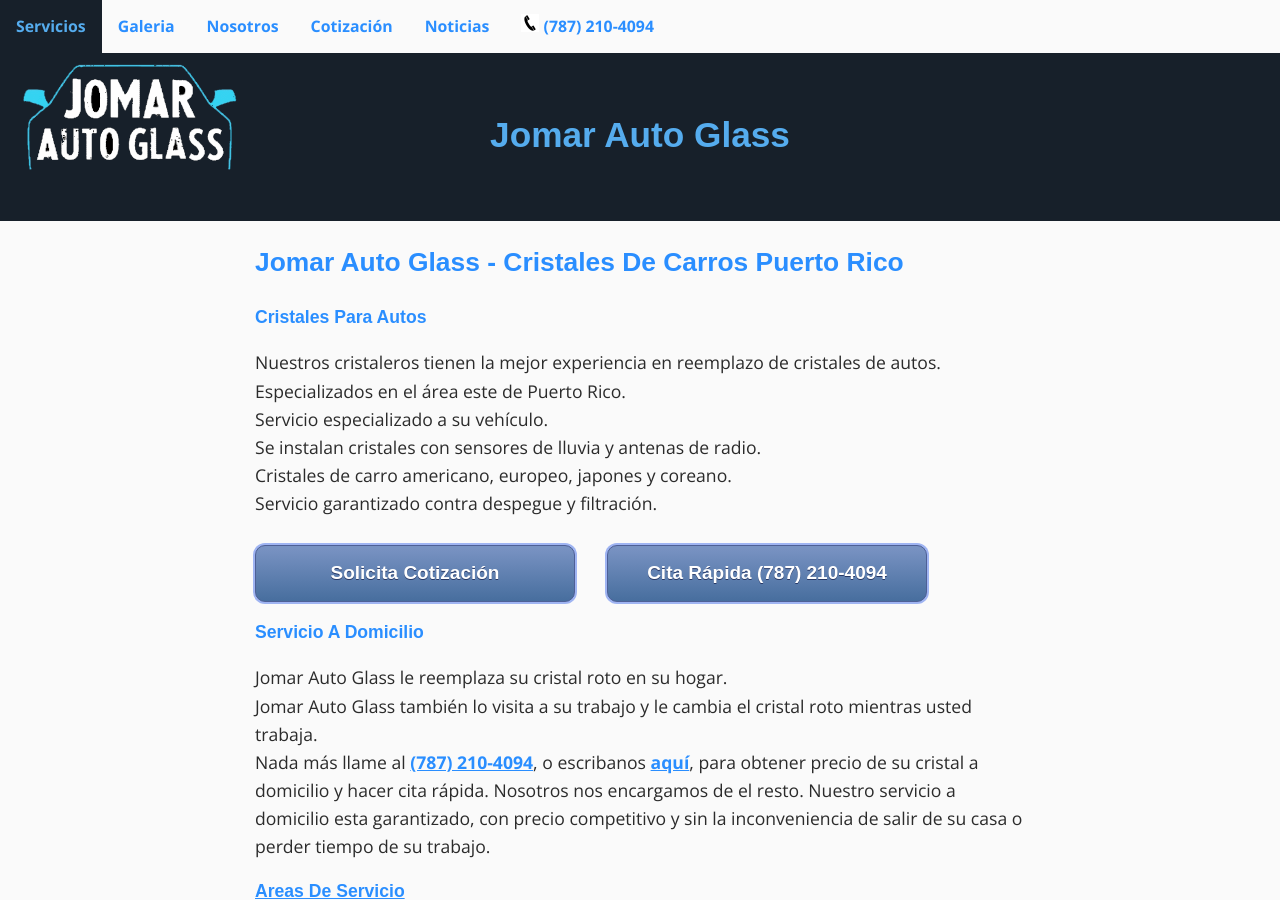
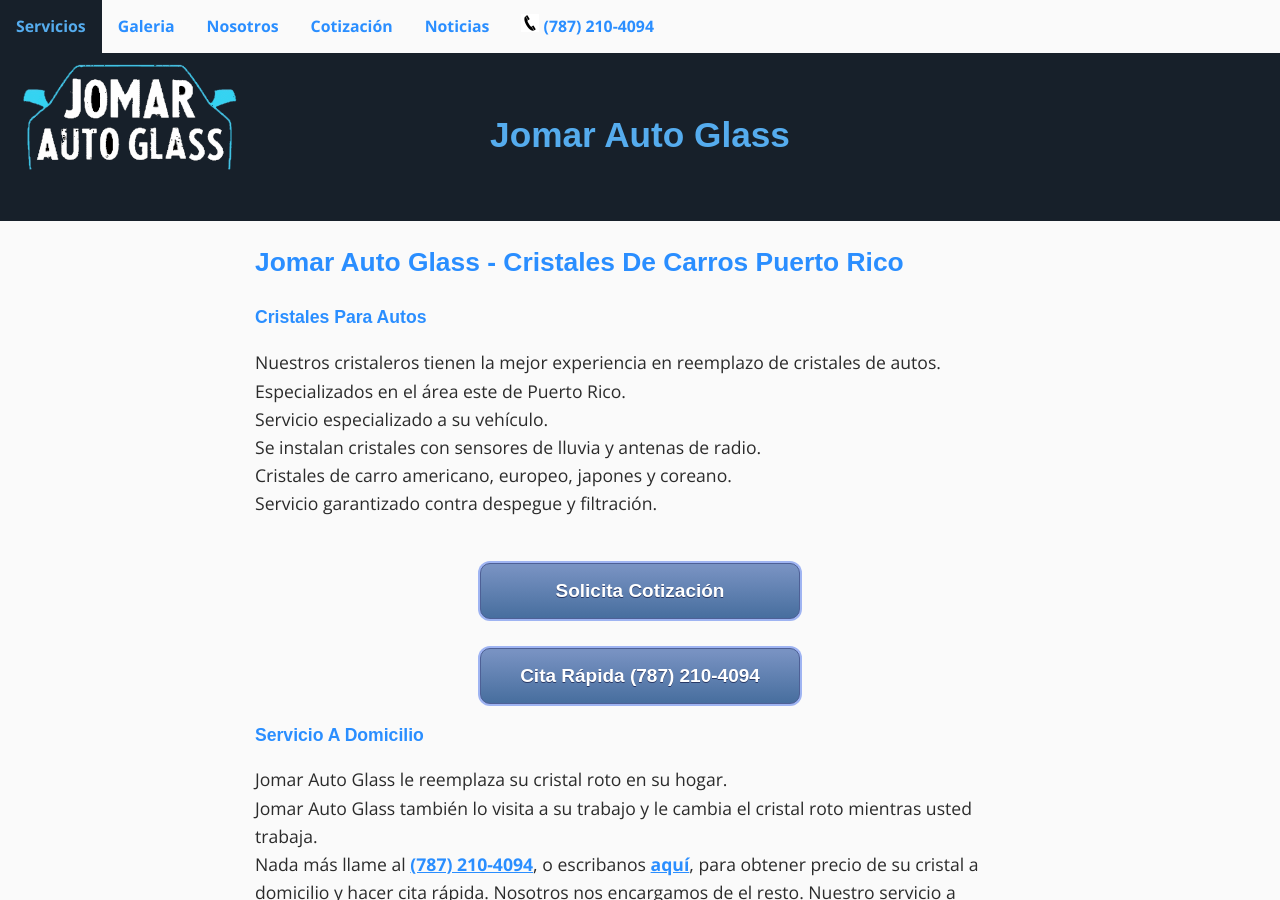
Before and after one commit to mariotalavera/jomarautoglass.com, a Jekyll site: the page built from index.md, in a window 1280 px wide and 900 px high. Built offline with Jekyll 4.4.1, drawn with Linux system fonts in a browser that asks for light colours; some web fonts are replaced.

Commit message:
lining call quote buttons

```diff
--- a/_includes/quote_or_call.html
+++ b/_includes/quote_or_call.html
@@ -1,8 +1,9 @@
-
+<p align="center">
 	<a href="{{ site.baseurl }}/cotizacion/index.html" class="myButton"
 	style="color: white; text-decoration: none; width: 320px; text-align: center;" title="Solicita Cotización">
 	Solicita Cotización</a>
-&nbsp; &nbsp; &nbsp;
+	<br><br>
 	<a href="tel:{{ site.phones-link }}" class="myButton"
 	style="color: white; text-decoration: none; width: 320px; text-align: center;" title="Cita Rápida {{ site.phones }}">
 	Cita Rápida {{ site.phones }}</a>
+</p>
--- a/_layouts/home.html
+++ b/_layouts/home.html
@@ -22,7 +22,7 @@
 
 Nuestro servicio a domicilio esta garantizado, con precio competitivo y sin la inconveniencia de salir de su casa o perder tiempo de su trabajo.
 
-<h3><a name="service_areas">Areas De Servicio</a></h3>
+<h3>Areas De Servicio</h3>
 <div class="multicol-container">
   <div class="multicol">
     Bayamón<br/>
```
Lines whose indentation alone changed are shown as unchanged.
